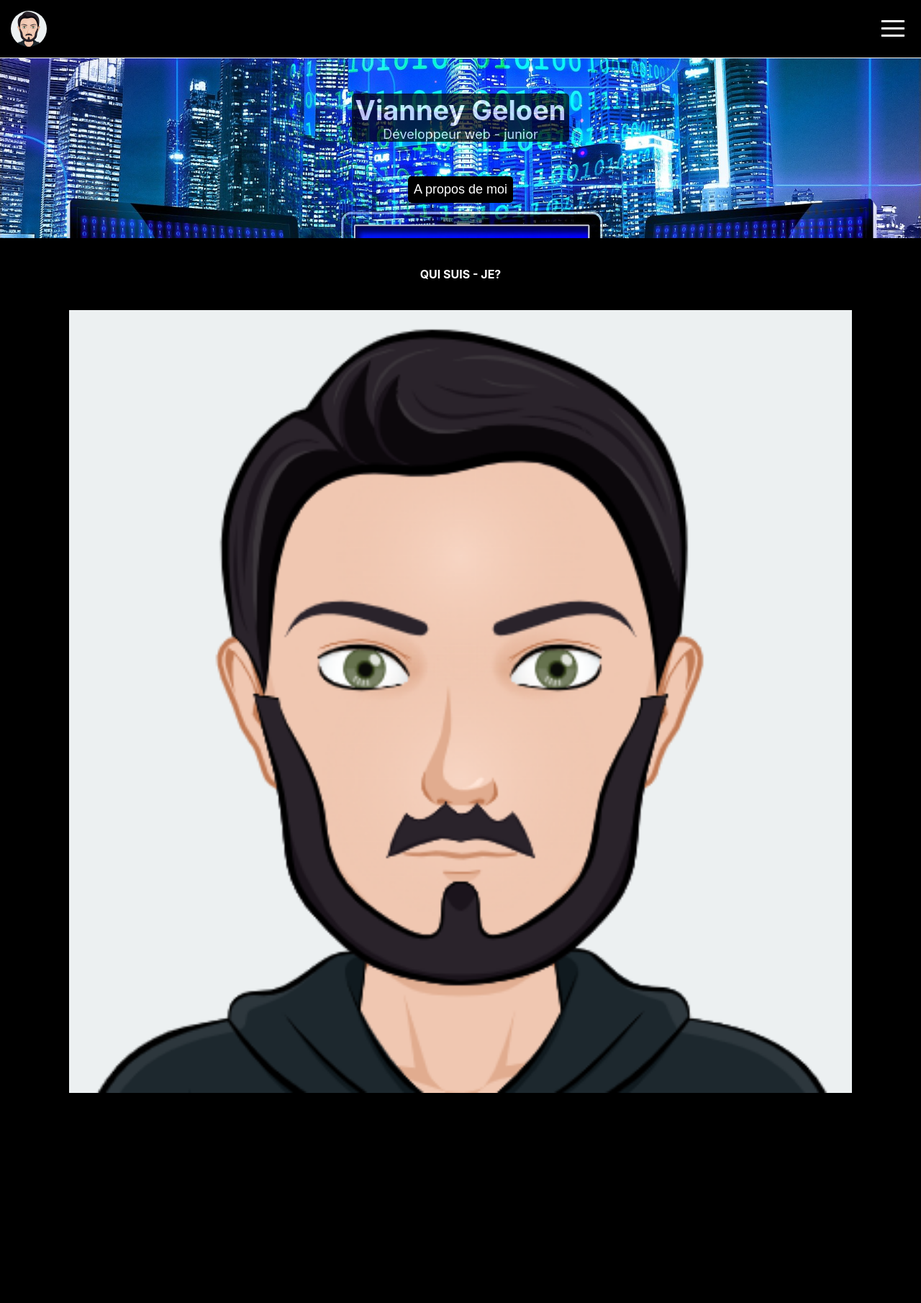
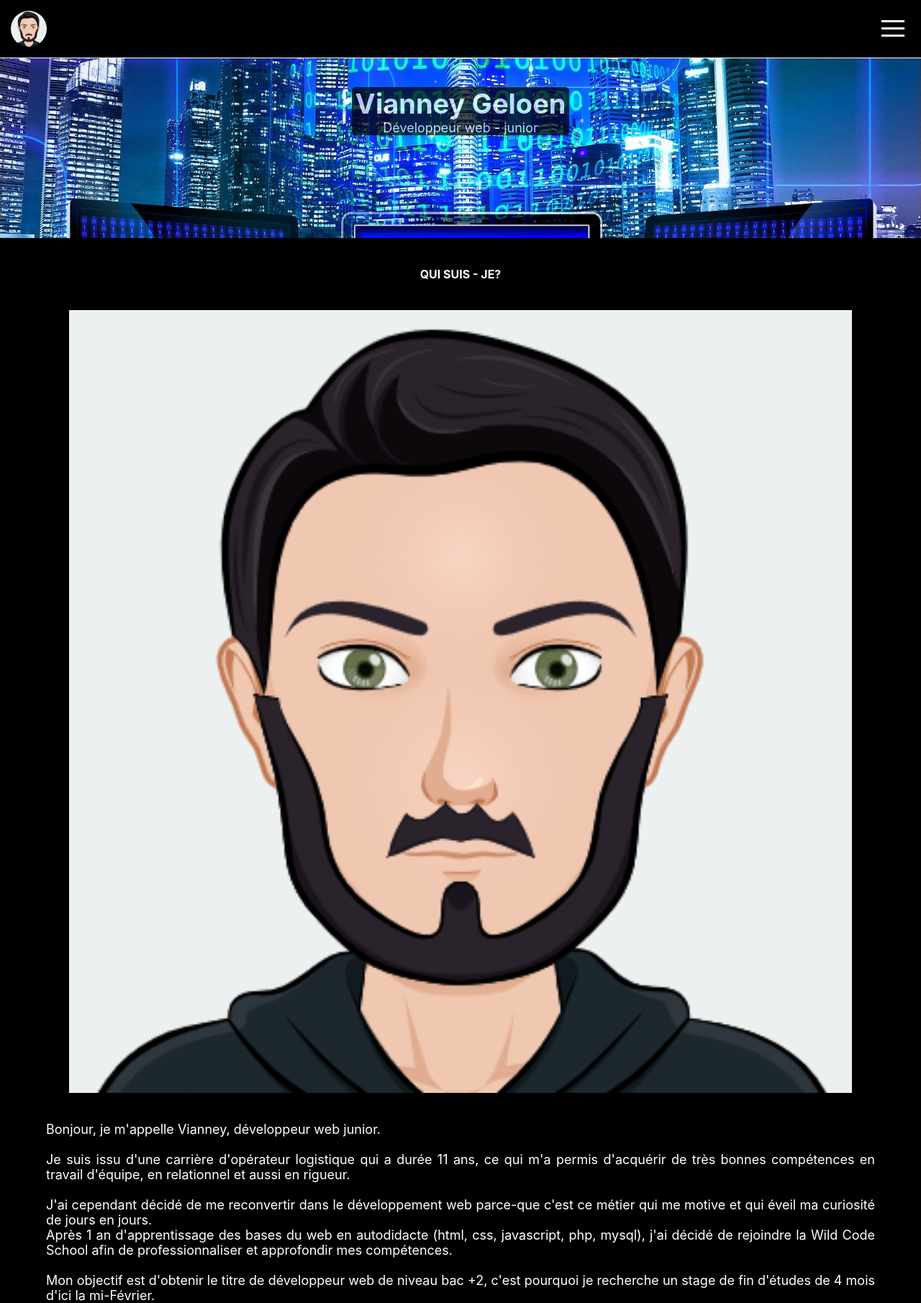
Before and after one commit to Vianney-Gln/porte-folio, a React (Create React App) app: page / in a window 1280 px wide. Shown: the whole page at 72% size. Before the commit the page ends 1519 px from the top, so only its background shows below. Built offline with nearby package versions, Linux system fonts and the light colour scheme.

Commit message:
ajout de textes dans a propos + suppression du bouton apropos dans heros.jsx et heros.scss

```diff
--- a/src/components/a-propos.jsx
+++ b/src/components/a-propos.jsx
@@ -6,9 +6,29 @@ import avatar from "../images/avatar-vianney-400.png";
 const Apropos = () => {
   return (
     <div className="apropos">
-      <p>QUI SUIS - JE?</p>
+      <p class="qui-suis-je">QUI SUIS - JE?</p>
       <div className="container-avatar">
         <img src={avatar} alt="avatar-vianney" />
+      </div>
+      <div className="texte-presentation">
+        <p>
+          Bonjour, je m'appelle Vianney, développeur web junior.<br></br>
+          <br></br>
+          Je suis issu d'une carrière d'opérateur logistique qui a durée 11 ans,
+          ce qui m'a permis d'acquérir de très bonnes compétences en travail
+          d'équipe, en relationnel et aussi en rigueur.<br></br>
+          <br></br>
+          J'ai cependant décidé de me reconvertir dans le développement web
+          parce-que c'est ce métier qui me motive et qui éveil ma curiosité de
+          jours en jours.<br></br>
+          Après 1 an d'apprentissage des bases du web en autodidacte (html, css,
+          javascript, php, mysql), j'ai décidé de rejoindre la Wild Code School
+          afin de professionnaliser et approfondir mes compétences.<br></br>
+          <br></br>
+          Mon objectif est d'obtenir le titre de développeur web de niveau bac
+          +2, c'est pourquoi je recherche un stage de fin d'études de 4 mois
+          d'ici la mi-Février.
+        </p>
       </div>
     </div>
   );
--- a/src/components/heros.jsx
+++ b/src/components/heros.jsx
@@ -9,7 +9,6 @@ const Heros = () => {
         <h2>Vianney Geloen</h2>
         <p>Développeur web - junior</p>
       </div>
-      <button type="button">A propos de moi</button>
     </div>
   );
 };
--- a/src/styles/a-propos.scss
+++ b/src/styles/a-propos.scss
@@ -1,5 +1,5 @@
 .apropos {
-  p {
+  .qui-suis-je {
     text-align: center;
     font-weight: bold;
     margin-top: 40px;
@@ -13,4 +13,17 @@
       width: 85%;
     }
   }
+
+  .texte-presentation {
+    margin-top: 40px;
+    width: 100%;
+    display: flex;
+    justify-content: center;
+
+    p {
+      width: 90%;
+      font-size: 18px;
+      text-align: justify;
+    }
+  }
 }
--- a/src/styles/heros.scss
+++ b/src/styles/heros.scss
@@ -7,7 +7,7 @@
   display: flex;
   flex-direction: column;
   align-items: center;
-  justify-content: space-evenly;
+  justify-content: flex-start;
 
   .container-fond-transparent {
     background-color: black;
@@ -16,6 +16,7 @@
     border-radius: 5px;
     padding-left: 5px;
     padding-right: 5px;
+    margin-top: 40px;
 
     h2 {
       font-size: 38px;
@@ -27,13 +28,4 @@
       font-size: 18px;
     }
   }
-
-  button {
-    background-color: black;
-    color: white;
-    border: none;
-    padding: 8px;
-    font-size: 18px;
-    border-radius: 5px;
-  }
 }
```
